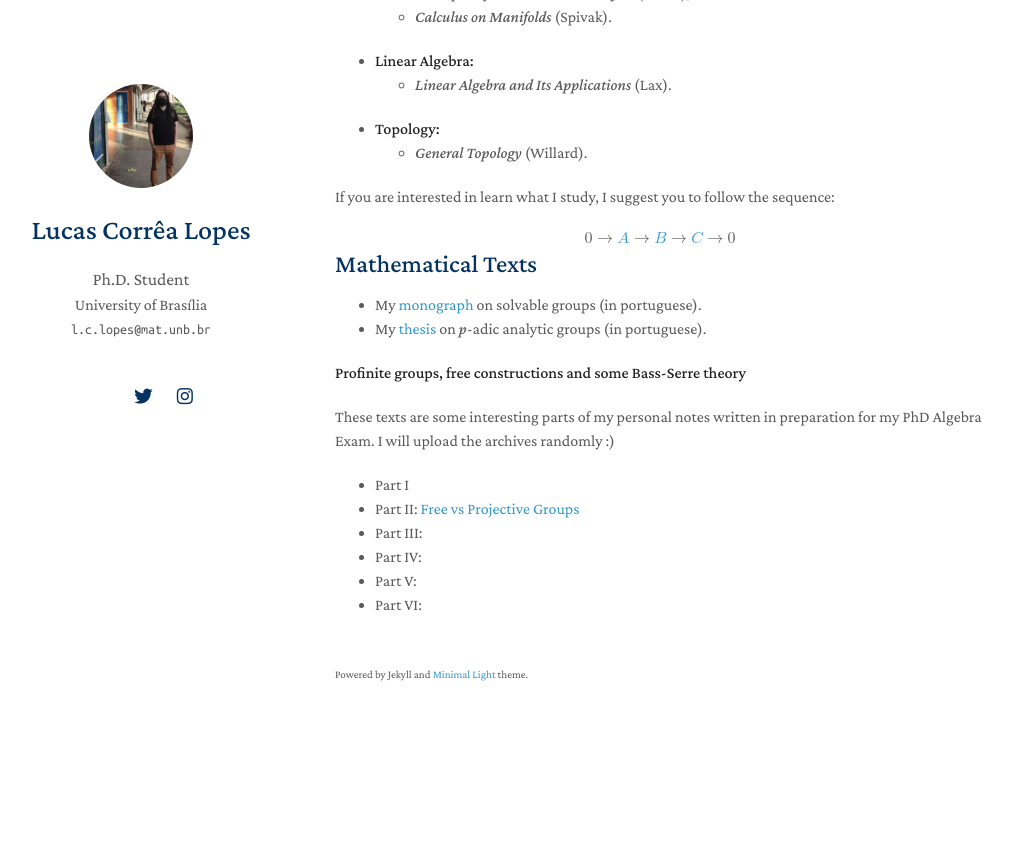
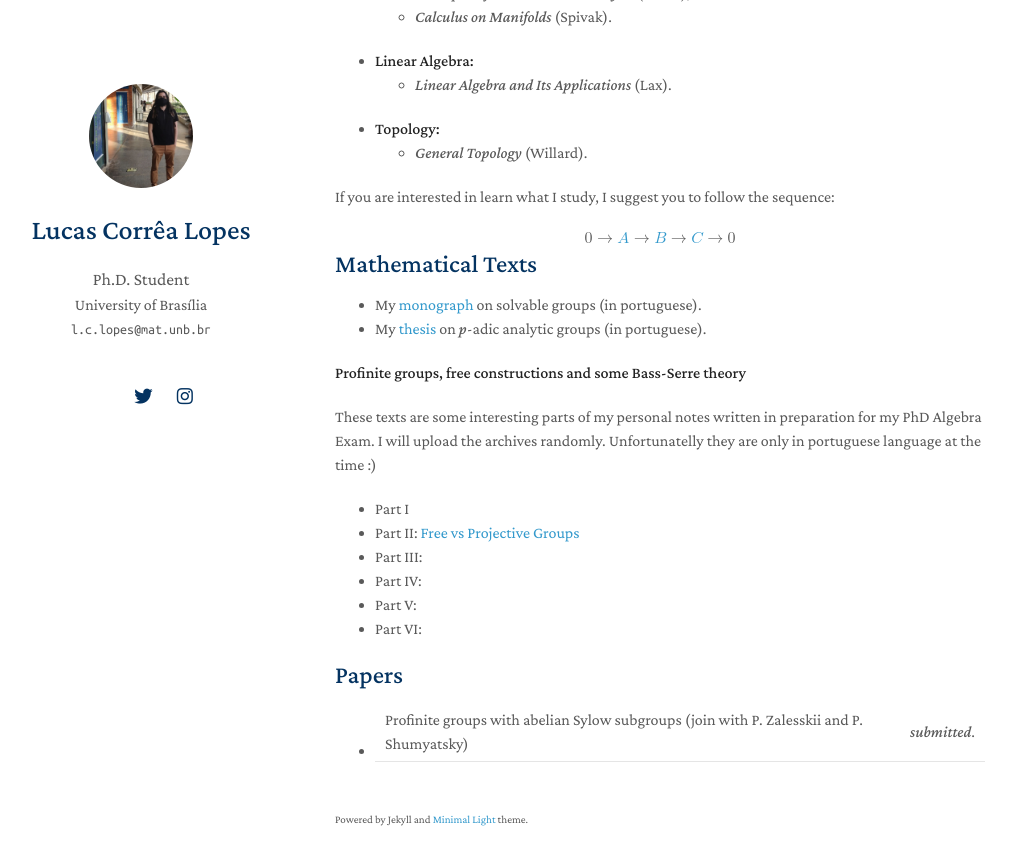
Before and after one commit to lcorrealopes/home, a Jekyll site: the page built from index.md, in a window 1280 px wide and 900 px high, scrolled down 581 px. Shown: the top 865 px of the window, without its empty margins (135-1147 px from the left). Built offline with Jekyll 4.4.1, drawn with Linux system fonts in a browser that asks for light colours; nearby versions of some CDN libraries; a style sheet for code colours, icons or effects is not loaded; our own code applies the rules of GitHub Pages for plain Markdown files; before the commit the page ends 1336 px from its top, so only the background shows below that.

Commit message:
Update index.md

```diff
--- a/index.md
+++ b/index.md
@@ -54,7 +54,7 @@ If you are interested in learn what I study, I suggest you to follow the sequenc
 
 **Profinite groups, free constructions and some Bass-Serre theory**
 
-These texts are some interesting parts of my personal notes written in preparation for my PhD Algebra Exam. I will upload the archives randomly :)
+These texts are some interesting parts of my personal notes written in preparation for my PhD Algebra Exam. I will upload the archives randomly. Unfortunatelly they are only in portuguese language at the time :)
 
 - Part I
 - Part II: <a href="https://docs.google.com/viewer?url=https://github.com/lcorrealopes/home/raw/main/assets/files/Free-Projective.pdf">Free vs Projective Groups</a>
@@ -62,3 +62,7 @@ These texts are some interesting parts of my personal notes written in preparati
 - Part IV:
 - Part V:
 - Part VI:
+
+## Papers
+
+- Profinite groups with abelian Sylow subgroups (join with P. Zalesskii and P. Shumyatsky) | *submitted*.
```
